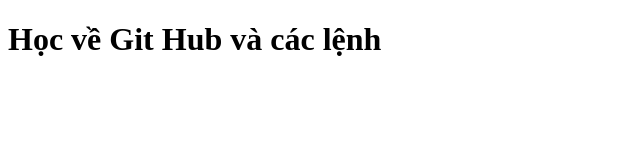
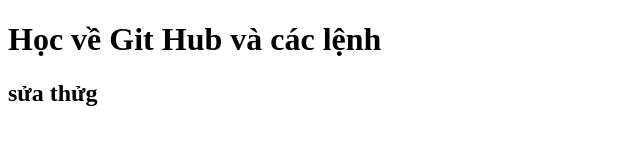
Before and after one commit to tiendung-hoang/duAn2, a plain HTML site: page index.html in a window 1280 px wide. Shown: the whole page, without its empty margins (0-640 px from the left). Drawn offline with Linux system fonts and the light colour scheme.

Commit message:
commit lần 2

```diff
--- a/index.html
+++ b/index.html
@@ -7,5 +7,6 @@
   </head>
   <body>
     <h1>Học về Git Hub và các lệnh</h1>
+    <h2>sửa thửg</h2>
   </body>
 </html>
```
